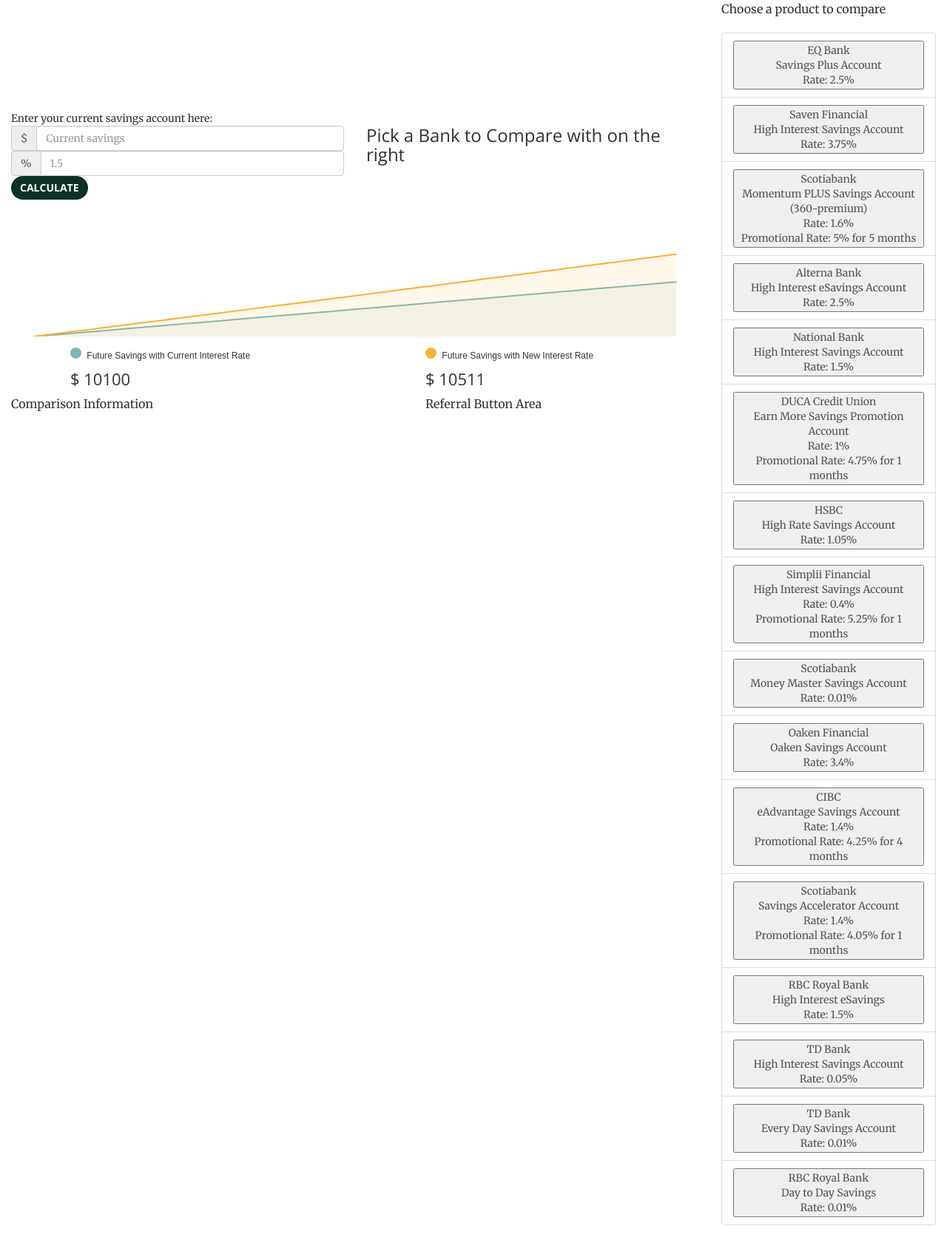
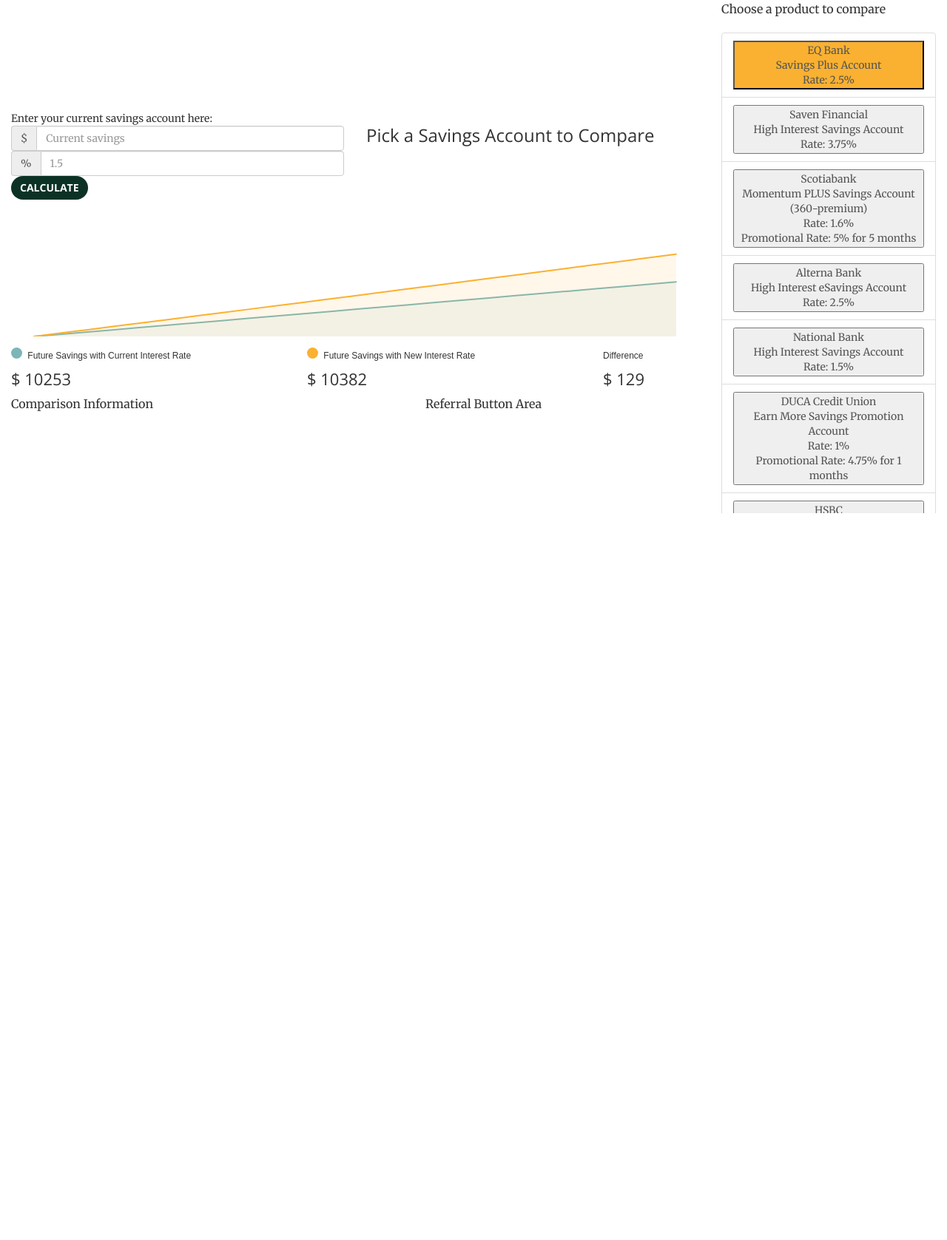
Before and after one commit to arsalansids/plata-landing, a Jekyll site: the page built from savings-calculator.html, in a window 1280 px wide. Shown: the whole page at 74% size. Built offline with Jekyll 4.4.1, drawn with Linux system fonts in a browser that asks for light colours; after the commit the page ends 900 px from its top, so only the background shows below that.

Commit message:
savings account all done

```diff
--- a/_includes/savings/savings-chart.html
+++ b/_includes/savings/savings-chart.html
@@ -14,26 +14,33 @@
                 <button id="calculate-savings" type="button" class="btn btn-primary">Calculate</button>
             </form>
             <div class="col-lg-6 col-md-6">
-                <h3>Pick a Bank to Compare with on the right</h3>
+                <h3>Pick a Savings Account to Compare</h3>
             </div>
         </div>
         <div class="row">
             <div id="container-savings-calc"></div>
         </div>
         <div class="row">
-            <div class="chart-info col-lg-5 col-lg-offset-1 col-md-5 col-md-offset-1 col-sm-5 col-sm-offset-1">
+            <div class="chart-info col-lg-5 col-md-5 col-sm-5">
                 <div>
                     <span class="circle-chart" style="background-color: #7CB6B7;"></span>
                     <p class="account-detail-chart">Future Savings with Current Interest Rate</p>
                 </div>
-                <h4 class="account-value-chart" id="savings1-value">$ 10100</h4>
+                <h4 class="account-value-chart" id="savings1-value">$</h4>
             </div>
-            <div class="chart-info col-lg-5 col-lg-offset-1 col-md-5 col-md-offset-1 col-sm-5 col-sm-offset-1">
+            <div class="chart-info col-lg-5 col-md-5 col-sm-5">
                 <div>
                     <span class="circle-chart" style="background-color: #FAB131;"></span>
                     <p class="account-detail-chart">Future Savings with New Interest Rate</p>
                 </div>
-                <h4 class="account-value-chart" id="savings2-value">$ 10511</h4>
+                <h4 class="account-value-chart" id="savings2-value">$</h4>
+            </div>
+            <div class="chart-info col-lg-2 col-md-2 col-sm-2">
+                <div>
+                    <!-- <span class="circle-chart" style="background-color: #FAB131;"></span> -->
+                    <p class="account-detail-chart">Difference</p>
+                </div>
+                <h4 class="account-value-chart" id="difference-value">$</h4>
             </div>
         </div>
         <div class="row">
@@ -48,7 +55,7 @@
     <div class="col-lg-3 col-md-3">
         <!-- Banks List Section -->
         <p>Choose a product to compare</h4>
-        <div id="savings-products-list" class="list-group"></div>
+        <div id="savings-products-list" class="list-group" style="height: 650px; overflow-y: scroll;"></div>
     </div>
 </div>
 
--- a/_sass/_base.scss
+++ b/_sass/_base.scss
@@ -446,39 +446,6 @@
     border-top: 65px solid #ccc;
   }
 
-  .dot {
-    position: absolute;
-    width: 20px;
-    height: 20px;
-    border-radius: 50%;
-    background-color: #ccc;
+  .active {
+    background-color: #FAB131;
   }
-
-  .dot1 {
-    top: 0;
-    left: 50%;
-  }
-
-  .dot2 {
-    top: 23%;
-    left: 17%;
-  }
-
-  .dot3 {
-    top: 67%;
-    left: 17%;
-  }
-
-  .dot4 {
-    top: 67%;
-    left: 83%;
-  }
-
-  .dot5 {
-    top: 23%;
-    left: 83%;
-  }
-
-  .dot.active {
-    background-color: red;
-  }
--- a/js/savings-calculator.js
+++ b/js/savings-calculator.js
@@ -10,6 +10,12 @@
     monthSavings = monthSavings * (1 + (interestRate/100 / 12));
   }
   return savings_array;
+}
+
+function setOriginalValues() {
+  document.getElementById('savings1-value').innerText = '$ ' + series0Data[12].toFixed((0));
+  document.getElementById('savings2-value').innerText = '$ ' + series1Data[12].toFixed((0));
+  document.getElementById('difference-value').innerText = '$ ' + (series1Data[12] - series0Data[12]).toFixed((0));
 }
 
 var accounts_info = [
@@ -142,11 +148,8 @@
         item.innerHTML = innerHTML;
         bankProductsList.appendChild(item);
       });
-
-      // <p class="mb-1">Initial Interest Rate: ${product.initial_interest_rate}%</p>
-      // <p class="mb-1">Promotion Length: ${product.promotion_length} months</p>
-      // <p class="mb-1">Standard Interest Rate: ${product.standard_interest_rate}%</p>
-
+      // Add a class to the first button
+      document.querySelector('button[data-index="0"]').classList.add('active');
 
 
 // Define the data for the two series
@@ -200,6 +203,7 @@
                 mouseOver: function () {
                     document.getElementById('savings1-value').innerText = '$ ' + series0Data[this.x].toFixed((0));
                     document.getElementById('savings2-value').innerText = '$ ' + series1Data[this.x].toFixed((0));
+                    document.getElementById('difference-value').innerText = '$ ' + (series1Data[this.x] - series0Data[this.x]).toFixed((0));
                 }
             }
         },
@@ -207,7 +211,8 @@
             mouseOut: function () {
                 document.getElementById('savings1-value').innerText = '$ ' + series0Data[12].toFixed((0));
                 document.getElementById('savings2-value').innerText = '$ ' + series1Data[12].toFixed((0));
-            }
+                document.getElementById('difference-value').innerText = '$ ' + (series1Data[12] - series0Data[12]).toFixed((0));
+              }
         },
         color: '#90CAF9',
         fillOpacity: 0.1,
@@ -233,14 +238,23 @@
 
 // Create the chart
 var savings_chart = Highcharts.chart('container-savings-calc', chartOptions);
+setOriginalValues();
 var current_product_index = 0;
 
 // Add click event listeners to each button
 var account_buttons = document.querySelectorAll('.account-btn');
 account_buttons.forEach(function(button) {
   button.addEventListener('click', function() {
+    // Remove the active class from all buttons
+    account_buttons.forEach(function(button) {
+      button.classList.remove('active');
+    });
+
     // Retrieve the index of the clicked button
     current_product_index = this.getAttribute('data-index');
+
+    // Add the active class to the clicked button
+    this.classList.add('active');
 
     // Retrieve the corresponding account information from the array
     var account = accounts_info[current_product_index];
@@ -253,6 +267,7 @@
     });
     series1Data = data;
     document.getElementById('savings2-value').innerText = '$ ' + series1Data[12].toFixed((0));
+    document.getElementById('difference-value').innerText = '$ ' + (series1Data[12] - series0Data[12]).toFixed((0));
   });
 });
 
@@ -273,21 +288,15 @@
   });
 
   savings_chart.series[1].update({
-    name: 'Your Current Rates',
+    name: 'New Product Rates',
     data: data1,
   });
 
-  console.log(data0);
-  console.log(data1);
-
-
+  series0Data = data0;
+  series1Data = data1;
   savings_chart.yAxis[0].setExtremes(savings, null);
-
-  // chartOptions.yAxis.min = savings;
-  // savings_chart.yAxis[0].update({
-  //   max: savings
-  // });
 
   document.getElementById('savings1-value').innerText = '$ ' + series0Data[12].toFixed((0));
   document.getElementById('savings2-value').innerText = '$ ' + series1Data[12].toFixed((0));
+  document.getElementById('difference-value').innerText = '$ ' + (series1Data[12] - series0Data[12]).toFixed((0));
 });
```
